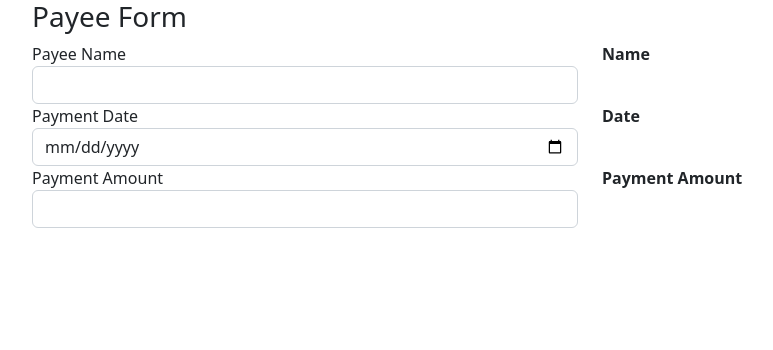
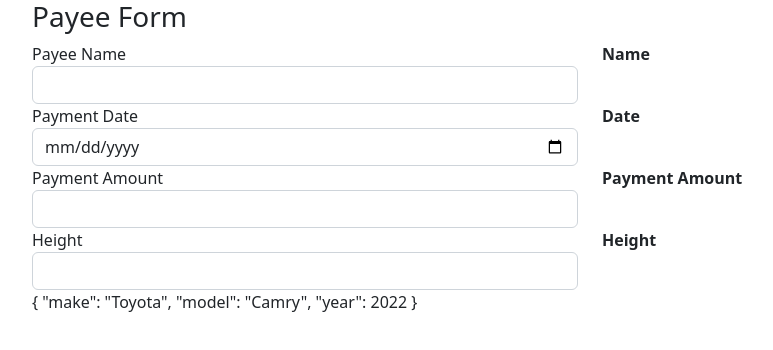
Before and after one commit to vrundanawal/angular-payment-form, an Angular app: page / in a window 1280 px wide. Shown: the top 350 px of the page, without its empty margins (50-823 px from the left). Built offline with nearby package versions, Linux system fonts and the light colour scheme.

Commit message:
pies- titlecase, date, currency, height those are used with example

```diff
--- a/src/app/app.component.html
+++ b/src/app/app.component.html
@@ -1,5 +1,6 @@
 <div class="container">
   <h3>Payee Form</h3>
+  <!-- Name -->
   <div class="row">
     <div class="form-group col">
       <label for="">Payee Name</label>
@@ -15,7 +16,7 @@
       </div>
     </div>
   </div>
-
+  <!-- Date -->
   <div class="row">
     <div class="form-group col">
       <label for="">Payment Date</label>
@@ -29,11 +30,11 @@
       <label><b>Date</b></label>
       <div>
         <!-- provide the argument to the pipes syntax | date : "d" -->
-        {{ date | date: "MMMM d, y" }}
+        {{ inputDate | date: "MMMM d, y" }}
       </div>
     </div>
   </div>
-
+  <!-- Amount -->
   <div class="row">
     <div class="form-group col">
       <label for="">Payment Amount</label>
@@ -50,4 +51,24 @@
       </div>
     </div>
   </div>
+  <!-- Height -->
+  <div class="row">
+    <div class="form-group col">
+      <label for="">Height</label>
+      <input
+        class="form-control"
+        (input)="handleOnHeight($any($event.target).value)"
+      />
+    </div>
+    <div class="col">
+      <label><b>Height</b></label>
+      <div>
+        <!-- provide the argument to the pipes syntax |  -->
+        {{ height | number: "1.0-0" }}
+      </div>
+    </div>
+  </div>
+
+  <!-- Json pipe  used only for debugging purposes-->
+  {{ car | json }}
 </div>
--- a/src/app/app.component.ts
+++ b/src/app/app.component.ts
@@ -8,8 +8,16 @@ import { Component } from '@angular/core';
 export class AppComponent {
   //name: string  = ''
   name: string | undefined;
-  date: string | undefined;
+  inputDate: string | undefined;
   amount: number | undefined;
+  height: number | undefined;
+
+  //json
+  car = {
+    make: 'Toyota',
+    model: 'Camry',
+    year: 2022,
+  };
 
   //method to handle name
   handleOnName(value: string) {
@@ -17,7 +25,7 @@ export class AppComponent {
   }
   //method to handle Date
   handleOnDate(value: string) {
-    this.date = value;
+    this.inputDate = value;
   }
 
   //method to handle Amount
@@ -25,4 +33,8 @@ export class AppComponent {
     //convert number into string
     this.amount = parseFloat(value);
   }
+  //method to handle Height
+  handleOnHeight(value: string) {
+    this.height = parseFloat(value);
+  }
 }
```
